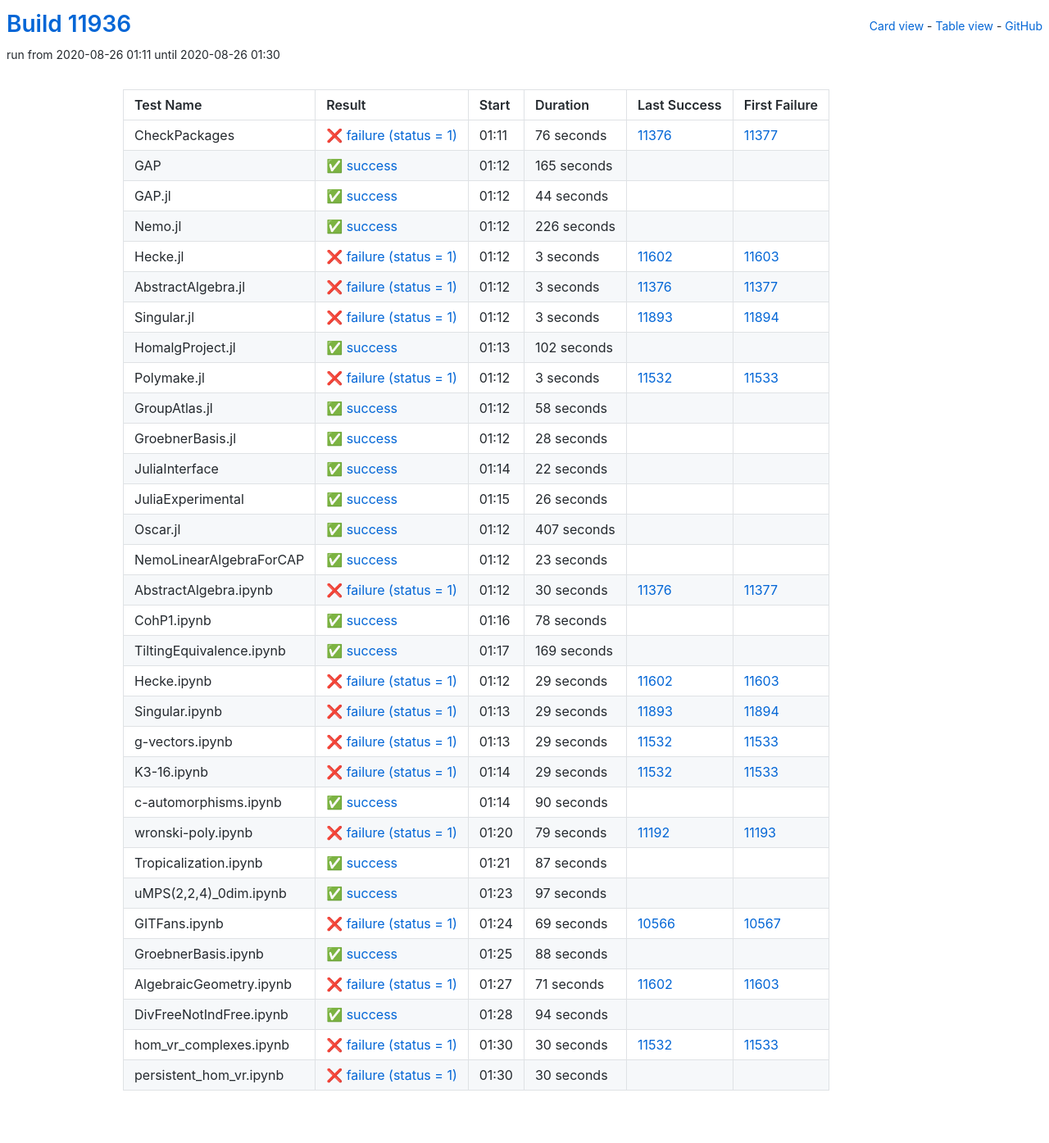
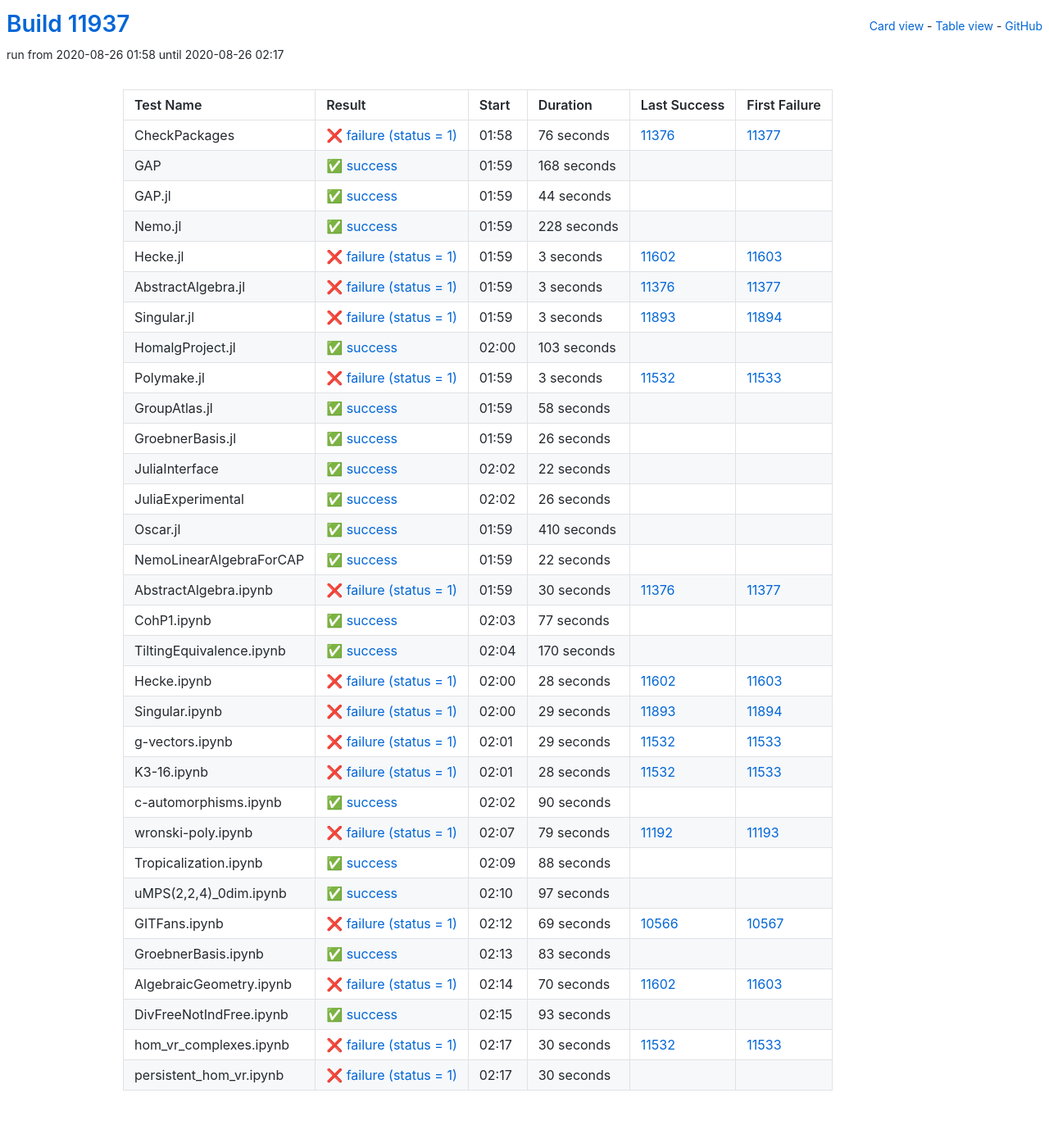
Before and after one commit to oscar-system/oscar-ci-status, a Jekyll site: the page built from table.html, in a window 1280 px wide. Shown: the whole page at 82% size. Built offline with Jekyll 4.4.1, drawn with Linux system fonts in a browser that asks for light colours.

Commit message:
Build #11937

```diff
--- a/_data/ci.yml
+++ b/_data/ci.yml
@@ -1,6 +1,6 @@
 ---
-build: 11936
-build_url: https://oscarci.mathematik.uni-kl.de/job/oscar/11936/
+build: 11937
+build_url: https://oscarci.mathematik.uni-kl.de/job/oscar/11937/
 job: oscar
 organization: oscar-system
 repo: oscar-ci-status
@@ -8,8 +8,8 @@
 tests:
 - name: CheckPackages
   id: checkpackages
-  log: https://oscarci.mathematik.uni-kl.de/job/oscar/11936/artifact/logs/build-11936/CheckPackages.log
-  start: 2020-08-26 01:11
+  log: https://oscarci.mathematik.uni-kl.de/job/oscar/11937/artifact/logs/build-11937/CheckPackages.log
+  start: 2020-08-26 01:58
   success: false
   exitcode: 1
   status: failure
@@ -20,20 +20,20 @@
   first_failure_url: https://oscarci.mathematik.uni-kl.de/job/oscar/11377/
 - name: GAP
   id: gap
-  log: https://oscarci.mathematik.uni-kl.de/job/oscar/11936/artifact/logs/build-11936/GAP.log
-  start: 2020-08-26 01:12
+  log: https://oscarci.mathematik.uni-kl.de/job/oscar/11937/artifact/logs/build-11937/GAP.log
+  start: 2020-08-26 01:59
   success: true
   exitcode: 0
   status: success
-  duration: 165
+  duration: 168
   last_success: false
   last_success_url:
   first_failure: false
   first_failure_url:
 - name: GAP.jl
   id: gap-jl
-  log: https://oscarci.mathematik.uni-kl.de/job/oscar/11936/artifact/logs/build-11936/GAP.jl.log
-  start: 2020-08-26 01:12
+  log: https://oscarci.mathematik.uni-kl.de/job/oscar/11937/artifact/logs/build-11937/GAP.jl.log
+  start: 2020-08-26 01:59
   success: true
   exitcode: 0
   status: success
@@ -44,20 +44,20 @@
   first_failure_url:
 - name: Nemo.jl
   id: nemo-jl
-  log: https://oscarci.mathematik.uni-kl.de/job/oscar/11936/artifact/logs/build-11936/Nemo.jl.log
-  start: 2020-08-26 01:12
+  log: https://oscarci.mathematik.uni-kl.de/job/oscar/11937/artifact/logs/build-11937/Nemo.jl.log
+  start: 2020-08-26 01:59
   success: true
   exitcode: 0
   status: success
-  duration: 226
+  duration: 228
   last_success: false
   last_success_url:
   first_failure: false
   first_failure_url:
 - name: Hecke.jl
   id: hecke-jl
-  log: https://oscarci.mathematik.uni-kl.de/job/oscar/11936/artifact/logs/build-11936/Hecke.jl.log
-  start: 2020-08-26 01:12
+  log: https://oscarci.mathematik.uni-kl.de/job/oscar/11937/artifact/logs/build-11937/Hecke.jl.log
+  start: 2020-08-26 01:59
   success: false
   exitcode: 1
   status: failure
@@ -68,8 +68,8 @@
   first_failure_url: https://oscarci.mathematik.uni-kl.de/job/oscar/11603/
 - name: AbstractAlgebra.jl
   id: abstractalgebra-jl
-  log: https://oscarci.mathematik.uni-kl.de/job/oscar/11936/artifact/logs/build-11936/AbstractAlgebra.jl.log
-  start: 2020-08-26 01:12
+  log: https://oscarci.mathematik.uni-kl.de/job/oscar/11937/artifact/logs/build-11937/AbstractAlgebra.jl.log
+  start: 2020-08-26 01:59
   success: false
   exitcode: 1
   status: failure
@@ -80,8 +80,8 @@
   first_failure_url: https://oscarci.mathematik.uni-kl.de/job/oscar/11377/
 - name: Singular.jl
   id: singular-jl
-  log: https://oscarci.mathematik.uni-kl.de/job/oscar/11936/artifact/logs/build-11936/Singular.jl.log
-  start: 2020-08-26 01:12
+  log: https://oscarci.mathematik.uni-kl.de/job/oscar/11937/artifact/logs/build-11937/Singular.jl.log
+  start: 2020-08-26 01:59
   success: false
   exitcode: 1
   status: failure
@@ -92,20 +92,20 @@
   first_failure_url: https://oscarci.mathematik.uni-kl.de/job/oscar/11894/
 - name: HomalgProject.jl
   id: homalgproject-jl
-  log: https://oscarci.mathematik.uni-kl.de/job/oscar/11936/artifact/logs/build-11936/HomalgProject.jl.log
-  start: 2020-08-26 01:13
+  log: https://oscarci.mathematik.uni-kl.de/job/oscar/11937/artifact/logs/build-11937/HomalgProject.jl.log
+  start: 2020-08-26 02:00
   success: true
   exitcode: 0
   status: success
-  duration: 102
+  duration: 103
   last_success: false
   last_success_url:
   first_failure: false
   first_failure_url:
 - name: Polymake.jl
   id: polymake-jl
-  log: https://oscarci.mathematik.uni-kl.de/job/oscar/11936/artifact/logs/build-11936/Polymake.jl.log
-  start: 2020-08-26 01:12
+  log: https://oscarci.mathematik.uni-kl.de/job/oscar/11937/artifact/logs/build-11937/Polymake.jl.log
+  start: 2020-08-26 01:59
   success: false
   exitcode: 1
   status: failure
@@ -116,8 +116,8 @@
   first_failure_url: https://oscarci.mathematik.uni-kl.de/job/oscar/11533/
 - name: GroupAtlas.jl
   id: groupatlas-jl
-  log: https://oscarci.mathematik.uni-kl.de/job/oscar/11936/artifact/logs/build-11936/GroupAtlas.jl.log
-  start: 2020-08-26 01:12
+  log: https://oscarci.mathematik.uni-kl.de/job/oscar/11937/artifact/logs/build-11937/GroupAtlas.jl.log
+  start: 2020-08-26 01:59
   success: true
   exitcode: 0
   status: success
@@ -128,20 +128,20 @@
   first_failure_url:
 - name: GroebnerBasis.jl
   id: groebnerbasis-jl
-  log: https://oscarci.mathematik.uni-kl.de/job/oscar/11936/artifact/logs/build-11936/GroebnerBasis.jl.log
-  start: 2020-08-26 01:12
+  log: https://oscarci.mathematik.uni-kl.de/job/oscar/11937/artifact/logs/build-11937/GroebnerBasis.jl.log
+  start: 2020-08-26 01:59
   success: true
   exitcode: 0
   status: success
-  duration: 28
+  duration: 26
   last_success: false
   last_success_url:
   first_failure: false
   first_failure_url:
 - name: JuliaInterface
   id: juliainterface
-  log: https://oscarci.mathematik.uni-kl.de/job/oscar/11936/artifact/logs/build-11936/JuliaInterface.log
-  start: 2020-08-26 01:14
+  log: https://oscarci.mathematik.uni-kl.de/job/oscar/11937/artifact/logs/build-11937/JuliaInterface.log
+  start: 2020-08-26 02:02
   success: true
   exitcode: 0
   status: success
@@ -152,8 +152,8 @@
   first_failure_url:
 - name: JuliaExperimental
   id: juliaexperimental
-  log: https://oscarci.mathematik.uni-kl.de/job/oscar/11936/artifact/logs/build-11936/JuliaExperimental.log
-  start: 2020-08-26 01:15
+  log: https://oscarci.mathematik.uni-kl.de/job/oscar/11937/artifact/logs/build-11937/JuliaExperimental.log
+  start: 2020-08-26 02:02
   success: true
   exitcode: 0
   status: success
@@ -164,32 +164,32 @@
   first_failure_url:
 - name: Oscar.jl
   id: oscar-jl
-  log: https://oscarci.mathematik.uni-kl.de/job/oscar/11936/artifact/logs/build-11936/Oscar.jl.log
-  start: 2020-08-26 01:12
+  log: https://oscarci.mathematik.uni-kl.de/job/oscar/11937/artifact/logs/build-11937/Oscar.jl.log
+  start: 2020-08-26 01:59
   success: true
   exitcode: 0
   status: success
-  duration: 407
+  duration: 410
   last_success: false
   last_success_url:
   first_failure: false
   first_failure_url:
 - name: NemoLinearAlgebraForCAP
   id: nemolinearalgebraforcap
-  log: https://oscarci.mathematik.uni-kl.de/job/oscar/11936/artifact/logs/build-11936/NemoLinearAlgebraForCAP.log
-  start: 2020-08-26 01:12
+  log: https://oscarci.mathematik.uni-kl.de/job/oscar/11937/artifact/logs/build-11937/NemoLinearAlgebraForCAP.log
+  start: 2020-08-26 01:59
   success: true
   exitcode: 0
   status: success
-  duration: 23
+  duration: 22
   last_success: false
   last_success_url:
   first_failure: false
   first_failure_url:
 - name: AbstractAlgebra.ipynb
   id: abstractalgebra-ipynb
-  log: https://oscarci.mathematik.uni-kl.de/job/oscar/11936/artifact/logs/build-11936/AbstractAlgebra.ipynb.log
-  start: 2020-08-26 01:12
+  log: https://oscarci.mathematik.uni-kl.de/job/oscar/11937/artifact/logs/build-11937/AbstractAlgebra.ipynb.log
+  start: 2020-08-26 01:59
   success: false
   exitcode: 1
   status: failure
@@ -200,44 +200,44 @@
   first_failure_url: https://oscarci.mathematik.uni-kl.de/job/oscar/11377/
 - name: CohP1.ipynb
   id: cohp1-ipynb
-  log: https://oscarci.mathematik.uni-kl.de/job/oscar/11936/artifact/logs/build-11936/CohP1.ipynb.log
-  start: 2020-08-26 01:16
+  log: https://oscarci.mathematik.uni-kl.de/job/oscar/11937/artifact/logs/build-11937/CohP1.ipynb.log
+  start: 2020-08-26 02:03
   success: true
   exitcode: 0
   status: success
-  duration: 78
+  duration: 77
   last_success: false
   last_success_url:
   first_failure: false
   first_failure_url:
 - name: TiltingEquivalence.ipynb
   id: tiltingequivalence-ipynb
-  log: https://oscarci.mathematik.uni-kl.de/job/oscar/11936/artifact/logs/build-11936/TiltingEquivalence.ipynb.log
-  start: 2020-08-26 01:17
+  log: https://oscarci.mathematik.uni-kl.de/job/oscar/11937/artifact/logs/build-11937/TiltingEquivalence.ipynb.log
+  start: 2020-08-26 02:04
   success: true
   exitcode: 0
   status: success
-  duration: 169
+  duration: 170
   last_success: false
   last_success_url:
   first_failure: false
   first_failure_url:
 - name: Hecke.ipynb
   id: hecke-ipynb
-  log: https://oscarci.mathematik.uni-kl.de/job/oscar/11936/artifact/logs/build-11936/Hecke.ipynb.log
-  start: 2020-08-26 01:12
+  log: https://oscarci.mathematik.uni-kl.de/job/oscar/11937/artifact/logs/build-11937/Hecke.ipynb.log
+  start: 2020-08-26 02:00
   success: false
   exitcode: 1
   status: failure
-  duration: 29
+  duration: 28
   last_success: 11602
   last_success_url: https://oscarci.mathematik.uni-kl.de/job/oscar/11602/
   first_failure: 11603
   first_failure_url: https://oscarci.mathematik.uni-kl.de/job/oscar/11603/
 - name: Singular.ipynb
   id: singular-ipynb
-  log: https://oscarci.mathematik.uni-kl.de/job/oscar/11936/artifact/logs/build-11936/Singular.ipynb.log
-  start: 2020-08-26 01:13
+  log: https://oscarci.mathematik.uni-kl.de/job/oscar/11937/artifact/logs/build-11937/Singular.ipynb.log
+  start: 2020-08-26 02:00
   success: false
   exitcode: 1
   status: failure
@@ -248,8 +248,8 @@
   first_failure_url: https://oscarci.mathematik.uni-kl.de/job/oscar/11894/
 - name: g-vectors.ipynb
   id: g-vectors-ipynb
-  log: https://oscarci.mathematik.uni-kl.de/job/oscar/11936/artifact/logs/build-11936/g-vectors.ipynb.log
-  start: 2020-08-26 01:13
+  log: https://oscarci.mathematik.uni-kl.de/job/oscar/11937/artifact/logs/build-11937/g-vectors.ipynb.log
+  start: 2020-08-26 02:01
   success: false
   exitcode: 1
   status: failure
@@ -260,20 +260,20 @@
   first_failure_url: https://oscarci.mathematik.uni-kl.de/job/oscar/11533/
 - name: K3-16.ipynb
   id: k3-16-ipynb
-  log: https://oscarci.mathematik.uni-kl.de/job/oscar/11936/artifact/logs/build-11936/K3-16.ipynb.log
-  start: 2020-08-26 01:14
+  log: https://oscarci.mathematik.uni-kl.de/job/oscar/11937/artifact/logs/build-11937/K3-16.ipynb.log
+  start: 2020-08-26 02:01
   success: false
   exitcode: 1
   status: failure
-  duration: 29
+  duration: 28
   last_success: 11532
   last_success_url: https://oscarci.mathematik.uni-kl.de/job/oscar/11532/
   first_failure: 11533
   first_failure_url: https://oscarci.mathematik.uni-kl.de/job/oscar/11533/
 - name: c-automorphisms.ipynb
   id: c-automorphisms-ipynb
-  log: https://oscarci.mathematik.uni-kl.de/job/oscar/11936/artifact/logs/build-11936/c-automorphisms.ipynb.log
-  start: 2020-08-26 01:14
+  log: https://oscarci.mathematik.uni-kl.de/job/oscar/11937/artifact/logs/build-11937/c-automorphisms.ipynb.log
+  start: 2020-08-26 02:02
   success: true
   exitcode: 0
   status: success
@@ -284,8 +284,8 @@
   first_failure_url:
 - name: wronski-poly.ipynb
   id: wronski-poly-ipynb
-  log: https://oscarci.mathematik.uni-kl.de/job/oscar/11936/artifact/logs/build-11936/wronski-poly.ipynb.log
-  start: 2020-08-26 01:20
+  log: https://oscarci.mathematik.uni-kl.de/job/oscar/11937/artifact/logs/build-11937/wronski-poly.ipynb.log
+  start: 2020-08-26 02:07
   success: false
   exitcode: 1
   status: failure
@@ -296,20 +296,20 @@
   first_failure_url: https://oscarci.mathematik.uni-kl.de/job/oscar/11193/
 - name: Tropicalization.ipynb
   id: tropicalization-ipynb
-  log: https://oscarci.mathematik.uni-kl.de/job/oscar/11936/artifact/logs/build-11936/Tropicalization.ipynb.log
-  start: 2020-08-26 01:21
+  log: https://oscarci.mathematik.uni-kl.de/job/oscar/11937/artifact/logs/build-11937/Tropicalization.ipynb.log
+  start: 2020-08-26 02:09
   success: true
   exitcode: 0
   status: success
-  duration: 87
+  duration: 88
   last_success: false
   last_success_url:
   first_failure: false
   first_failure_url:
 - name: uMPS(2,2,4)_0dim.ipynb
   id: umps-2-2-4-0dim-ipynb
-  log: https://oscarci.mathematik.uni-kl.de/job/oscar/11936/artifact/logs/build-11936/uMPS-2-2-4-_0dim.ipynb.log
-  start: 2020-08-26 01:23
+  log: https://oscarci.mathematik.uni-kl.de/job/oscar/11937/artifact/logs/build-11937/uMPS-2-2-4-_0dim.ipynb.log
+  start: 2020-08-26 02:10
   success: true
   exitcode: 0
   status: success
@@ -320,8 +320,8 @@
   first_failure_url:
 - name: GITFans.ipynb
   id: gitfans-ipynb
-  log: https://oscarci.mathematik.uni-kl.de/job/oscar/11936/artifact/logs/build-11936/GITFans.ipynb.log
-  start: 2020-08-26 01:24
+  log: https://oscarci.mathematik.uni-kl.de/job/oscar/11937/artifact/logs/build-11937/GITFans.ipynb.log
+  start: 2020-08-26 02:12
   success: false
   exitcode: 1
   status: failure
@@ -332,44 +332,44 @@
   first_failure_url: https://oscarci.mathematik.uni-kl.de/job/oscar/10567/
 - name: GroebnerBasis.ipynb
   id: groebnerbasis-ipynb
-  log: https://oscarci.mathematik.uni-kl.de/job/oscar/11936/artifact/logs/build-11936/GroebnerBasis.ipynb.log
-  start: 2020-08-26 01:25
+  log: https://oscarci.mathematik.uni-kl.de/job/oscar/11937/artifact/logs/build-11937/GroebnerBasis.ipynb.log
+  start: 2020-08-26 02:13
   success: true
   exitcode: 0
   status: success
-  duration: 88
+  duration: 83
   last_success: false
   last_success_url:
   first_failure: false
   first_failure_url:
 - name: AlgebraicGeometry.ipynb
   id: algebraicgeometry-ipynb
-  log: https://oscarci.mathematik.uni-kl.de/job/oscar/11936/artifact/logs/build-11936/AlgebraicGeometry.ipynb.log
-  start: 2020-08-26 01:27
+  log: https://oscarci.mathematik.uni-kl.de/job/oscar/11937/artifact/logs/build-11937/AlgebraicGeometry.ipynb.log
+  start: 2020-08-26 02:14
   success: false
   exitcode: 1
   status: failure
-  duration: 71
+  duration: 70
   last_success: 11602
   last_success_url: https://oscarci.mathematik.uni-kl.de/job/oscar/11602/
   first_failure: 11603
   first_failure_url: https://oscarci.mathematik.uni-kl.de/job/oscar/11603/
 - name: DivFreeNotIndFree.ipynb
   id: divfreenotindfree-ipynb
-  log: https://oscarci.mathematik.uni-kl.de/job/oscar/11936/artifact/logs/build-11936/DivFreeNotIndFree.ipynb.log
-  start: 2020-08-26 01:28
+  log: https://oscarci.mathematik.uni-kl.de/job/oscar/11937/artifact/logs/build-11937/DivFreeNotIndFree.ipynb.log
+  start: 2020-08-26 02:15
   success: true
   exitcode: 0
   status: success
-  duration: 94
+  duration: 93
   last_success: false
   last_success_url:
   first_failure: false
   first_failure_url:
 - name: hom_vr_complexes.ipynb
   id: hom-vr-complexes-ipynb
-  log: https://oscarci.mathematik.uni-kl.de/job/oscar/11936/artifact/logs/build-11936/hom_vr_complexes.ipynb.log
-  start: 2020-08-26 01:30
+  log: https://oscarci.mathematik.uni-kl.de/job/oscar/11937/artifact/logs/build-11937/hom_vr_complexes.ipynb.log
+  start: 2020-08-26 02:17
   success: false
   exitcode: 1
   status: failure
@@ -380,8 +380,8 @@
   first_failure_url: https://oscarci.mathematik.uni-kl.de/job/oscar/11533/
 - name: persistent_hom_vr.ipynb
   id: persistent-hom-vr-ipynb
-  log: https://oscarci.mathematik.uni-kl.de/job/oscar/11936/artifact/logs/build-11936/persistent_hom_vr.ipynb.log
-  start: 2020-08-26 01:30
+  log: https://oscarci.mathematik.uni-kl.de/job/oscar/11937/artifact/logs/build-11937/persistent_hom_vr.ipynb.log
+  start: 2020-08-26 02:17
   success: false
   exitcode: 1
   status: failure
```
Also changed, not shown: README.md.
